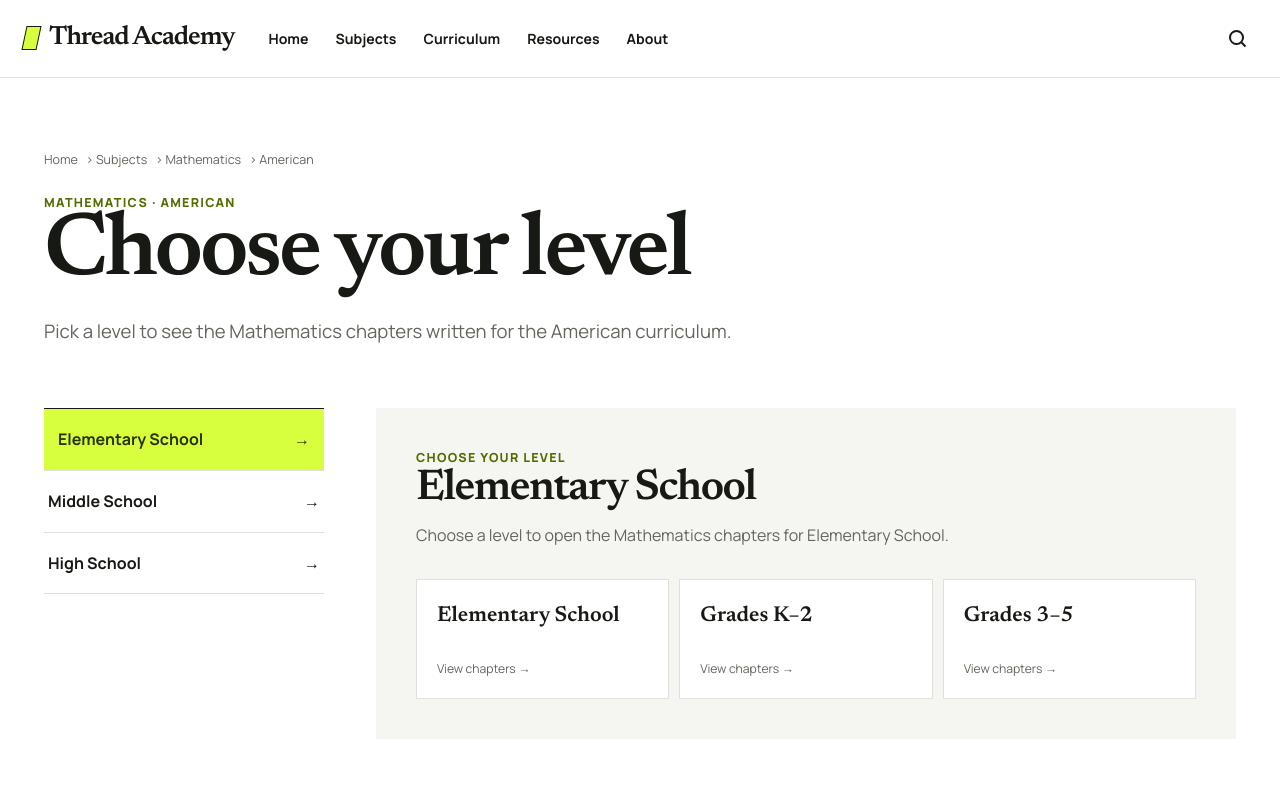
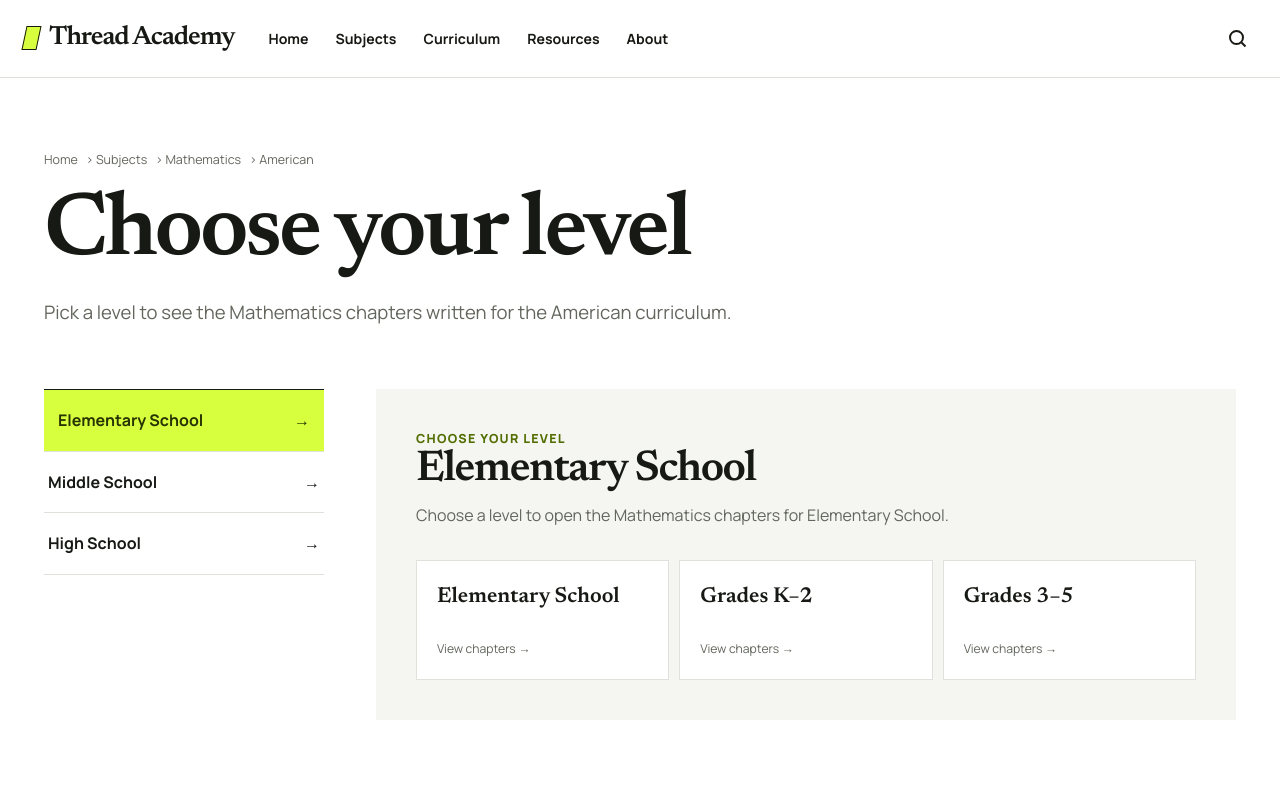
Before and after one commit to aliaaquib/student-learning-website, a Next.js app: page /subjects/mathematics/american in a window 1280 px wide. Shown: the top 800 px of the page. Built offline with nearby package versions, Linux system fonts and the light colour scheme.

Commit message:
Remove the green subject breadcrumb text above page titles (all subjects)

```diff
--- a/src/app/subjects/[subject]/[curriculum]/[level]/page.tsx
+++ b/src/app/subjects/[subject]/[curriculum]/[level]/page.tsx
@@ -55,7 +55,6 @@ export default function SubjectLevelPage({
           { label: curriculum.name, href: `/subjects/${subject.slug}/${curriculum.slug}` },
           { label: level.name },
         ]}
-        eyebrow={`${subject.name} · ${curriculum.name} · ${level.name}`}
         title={subject.name}
         lede={`Follow the ${subject.name} chapters for ${curriculum.name} ${level.name}. The topics below move from foundations to connected applications.`}
       />
--- a/src/app/subjects/[subject]/[curriculum]/page.tsx
+++ b/src/app/subjects/[subject]/[curriculum]/page.tsx
@@ -54,7 +54,6 @@ export default function SubjectCurriculumPage({
           { label: subject.name, href: `/subjects/${subject.slug}` },
           { label: curriculum.name },
         ]}
-        eyebrow={`${subject.name} · ${curriculum.name}`}
         title="Choose your level"
         lede={`Pick a level to see the ${subject.name} chapters written for the ${curriculum.name} curriculum.`}
       />
```
